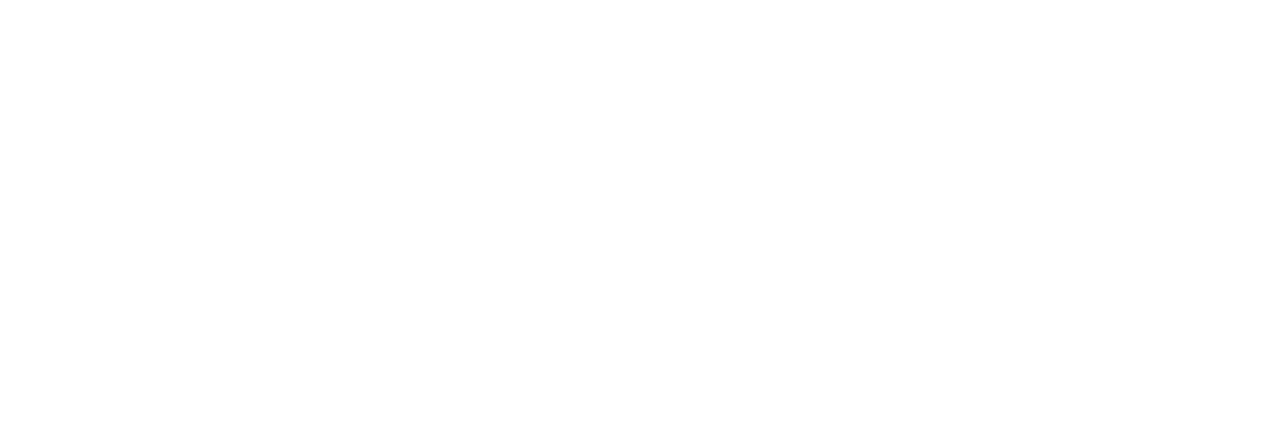
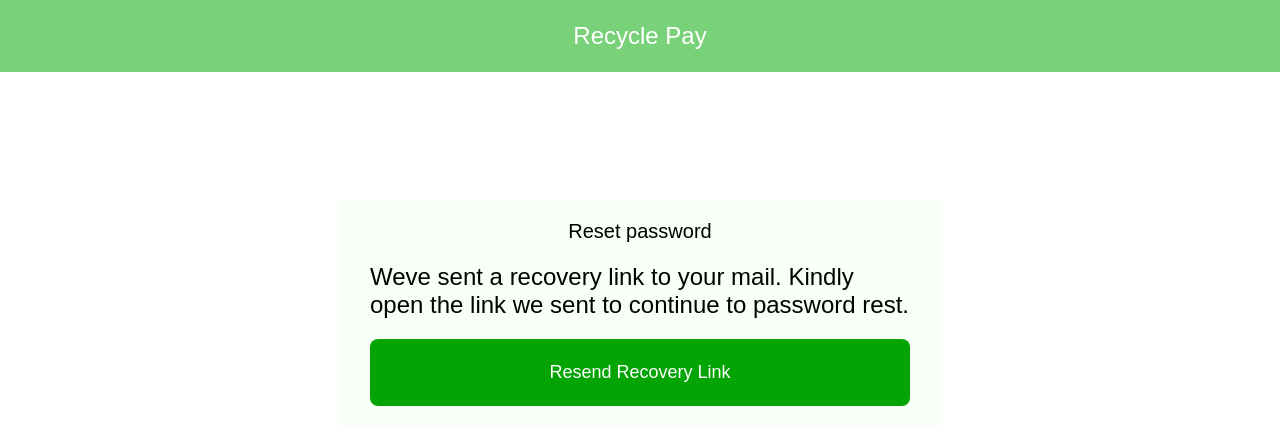
Before and after one commit to teddyrugged/Recycle-pay-react-app, a React (Create React App) app: page /forgot-two in a window 1280 px wide. Before the commit this address had no page. Shown: the top 444 px of the page. Built offline with nearby package versions, Linux system fonts and the light colour scheme; a web font is replaced by a local one.

Commit message:
bugfix: quickfix bugs

```diff
--- a/package.json
+++ b/package.json
@@ -10,6 +10,7 @@
     "react-icons": "^4.4.0",
     "react-router-dom": "6",
     "react-scripts": "5.0.1",
+    "react-spinners": "^0.12.0",
     "react-toastify": "^9.0.1",
     "web-vitals": "^2.1.0"
   },
--- a/src/App.jsx
+++ b/src/App.jsx
@@ -1,14 +1,25 @@
 import { Routes, Route } from 'react-router-dom';
-import { AnotherPage, SignUpPage, SignInPage, PasswordResetOne, PasswordResetThree, PasswordResetFive } from 'pages';
+import {
+  AnotherPage,
+  SignUpPage,
+  SignInPage,
+  PasswordResetTwo,
+  PasswordResetThree,
+  PasswordResetFive,
+  SignInLoading,
+  SignUpLoading,
+} from 'pages';
 
 const App = () => (
   <div className="App">
     <Routes>
       <Route path="/signup" element={<SignUpPage />} />
       <Route path="/signin" element={<SignInPage />} />
-      <Route path="/forget-one" element={<PasswordResetOne />} />
-      <Route path="/forget-three" element={<PasswordResetThree />} />
-      <Route path="/forget-five" element={<PasswordResetFive />} />
+      <Route path="/forgot-two" element={<PasswordResetTwo />} />
+      <Route path="/forgot-three" element={<PasswordResetThree />} />
+      <Route path="/forgot-five" element={<PasswordResetFive />} />
+      <Route path="/signin-loading" element={<SignInLoading />} />
+      <Route path="/signup-loading" element={<SignUpLoading />} />
       <Route path="/page-2" element={<AnotherPage />} />
     </Routes>
   </div>
--- a/src/components/elements/index.js
+++ b/src/components/elements/index.js
@@ -1,6 +1,7 @@
 export * from './Button';
 export * from './Text';
 export * from './Input';
+export * from './Loader';
 export { MainTitleText } from './Text/MainTitleText';
 export { LabelText } from './Text/LabelText';
 export { MainFooterText } from './Text/MainFooterText';
--- a/src/layouts/signup.css
+++ b/src/layouts/signup.css
@@ -7,7 +7,7 @@
   display: flex;
   flex-direction: column;
   align-items: center;
-  margin-top: 100px;
+  margin-top: 200px;
   padding: 20px 10px;
   gap: 20px;
 }
--- a/src/pages/Auth/PasswordResetOne/index.jsx
+++ /dev/null
@@ -1,14 +0,0 @@
-import React from 'react';
-import { AuthLayout } from 'layouts';
-import { Text, Button } from 'components';
-
-export const PasswordResetOne = () => (
-  <AuthLayout>
-    <Text size={20}>Reset password</Text>
-    <Text size={24}>
-      We’ve sent an email to you.
-      <br /> Kindly activate your account from the link in the email sent.
-    </Text>
-    <Button stretch btnType="primary" text="Resend Recovery Link" />
-  </AuthLayout>
-);
--- a/src/pages/Auth/index.js
+++ b/src/pages/Auth/index.js
@@ -1,5 +1,7 @@
 export { SignUpPage } from './SignUpPage';
 export { SignInPage } from './SignInPage';
-export { PasswordResetOne } from './PasswordResetOne';
+export { PasswordResetTwo } from './PasswordResetTwo';
 export { PasswordResetThree } from './PasswordResetThree';
 export { PasswordResetFive } from './PasswordResetFive';
+export { SignInLoading } from './SignInLoading';
+export { SignUpLoading } from './SignUpLoading';
--- a/src/pages/index.js
+++ b/src/pages/index.js
@@ -1,6 +1,8 @@
 export { SignUpPage } from 'pages/Auth';
 export { SignInPage } from 'pages/Auth';
 export { AnotherPage } from 'pages/AnotherPage';
-export { PasswordResetOne } from 'pages/Auth';
+export { PasswordResetTwo } from 'pages/Auth';
 export { PasswordResetThree } from 'pages/Auth';
 export { PasswordResetFive } from 'pages/Auth';
+export { SignInLoading } from 'pages/Auth';
+export { SignUpLoading } from 'pages/Auth';
```
Also changed, not shown: 1 other file (tests, documents, lock files or other folders).
